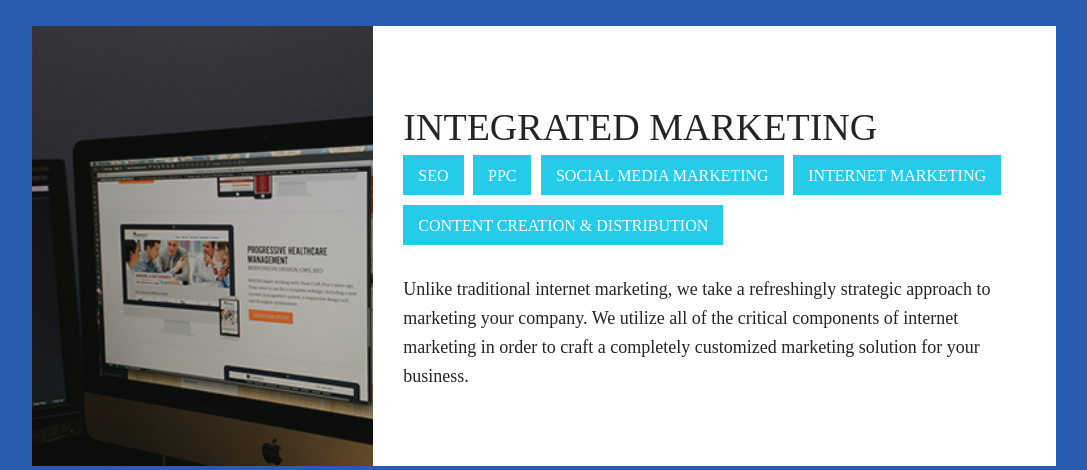
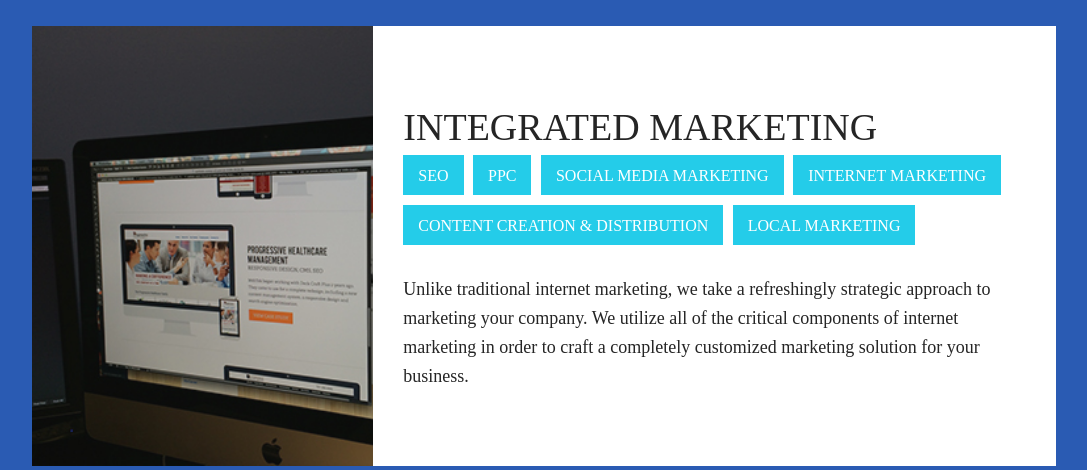
Before and after one commit to danklingjr/webtekcc, a PHP site: page / in a window 1280 px wide. Shown: the part 2554-3024 px from the top of the page, without its empty margins (96-1183 px from the left). Run offline with PHP 8.4, Linux system fonts and the light colour scheme; some libraries are stand-ins or nearby versions.

Commit message:
service change

```diff
--- a/css/main.css
+++ b/css/main.css
@@ -429,7 +429,9 @@ header[role=banner] {
   box-shadow: 0 0 8px rgba(0, 0, 0, 0.25); }
 
 .branding {
-  display: inline-block; }
+  display: inline-block;
+  width: 100%;
+  max-width: 253px; }
 
 nav[role=navigation] {
   float: right;
--- a/index.html
+++ b/index.html
@@ -110,6 +110,7 @@
                         <a href="" class="button">Social Media Marketing</a>
                         <a href="" class="button">Internet Marketing</a>
                         <a href="" class="button">Content Creation &amp; Distribution</a>
+                        <a href="" class="button">Local Marketing</a>
                     </div>
                     <p>Unlike traditional internet marketing, we take a refreshingly strategic approach to marketing your company. We utilize all of the critical components of internet marketing in order to craft a completely customized marketing solution for your business.</p>
                 </div>
--- a/sass/main.scss
+++ b/sass/main.scss
@@ -35,6 +35,8 @@ header[role=banner]{
 }
 .branding{
 	display: inline-block;
+	width: 100%;
+	max-width: 253px;
 }
 nav[role=navigation]{
 	float: right;
```
Also changed, not shown: 1 other file.
